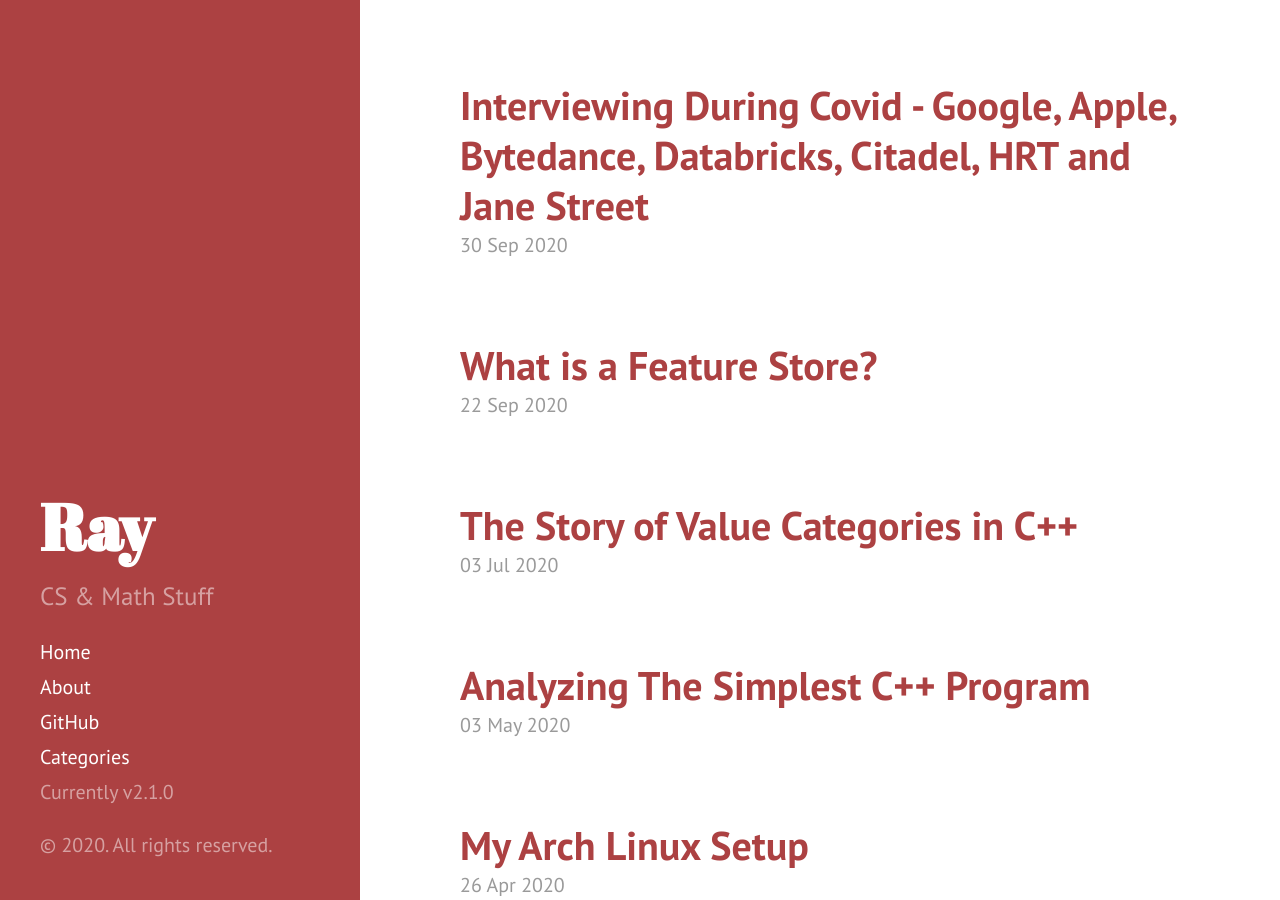
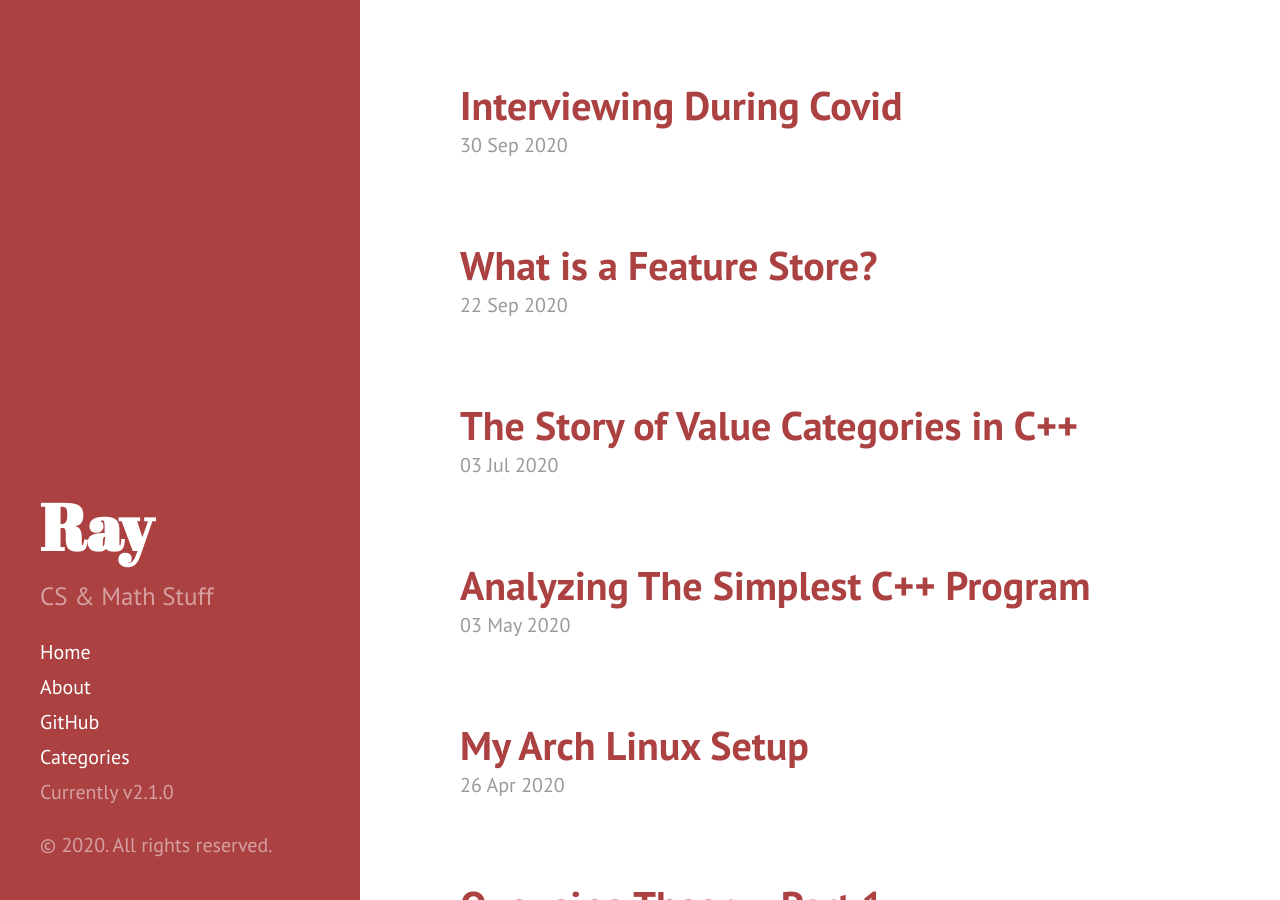
Before and after one commit to OneRaynyDay/oneraynyday.github.io, a Jekyll site: the page built from index.html, in a window 1280 px wide and 900 px high. Built offline with Jekyll 4.4.1, drawn with Linux system fonts in a browser that asks for light colours; the list of posts is cut into pages by our own code.

Commit message:
reduce title length

```diff
--- a/_posts/2020-09-30-Interviewing-During-Covid.md
+++ b/_posts/2020-09-30-Interviewing-During-Covid.md
@@ -1,6 +1,6 @@
 ---
 published: true
-title: Interviewing During Covid - Google, Apple, Bytedance, Databricks, Citadel, HRT and Jane Street
+title: Interviewing During Covid
 category: misc
 layout: default
 ---
```
